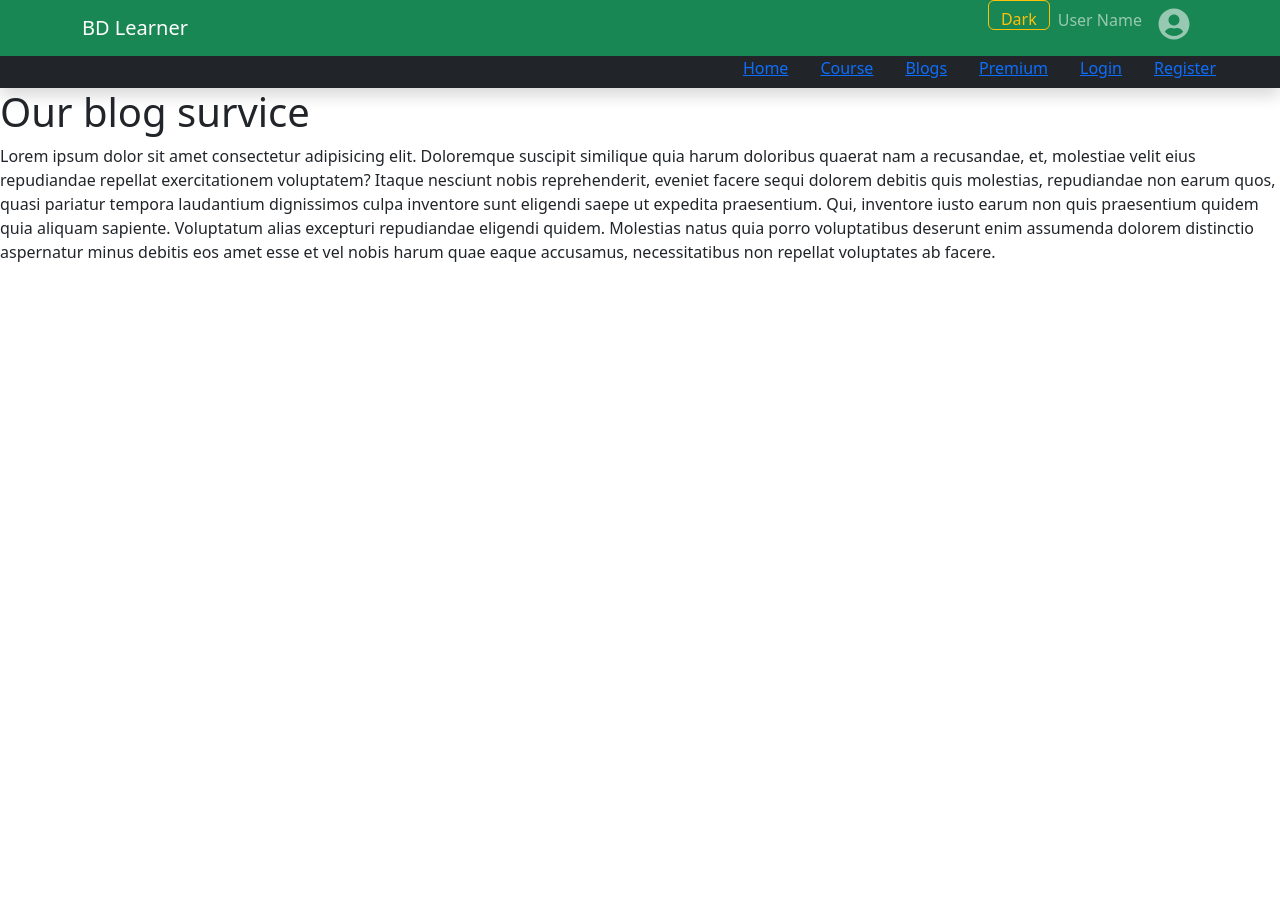
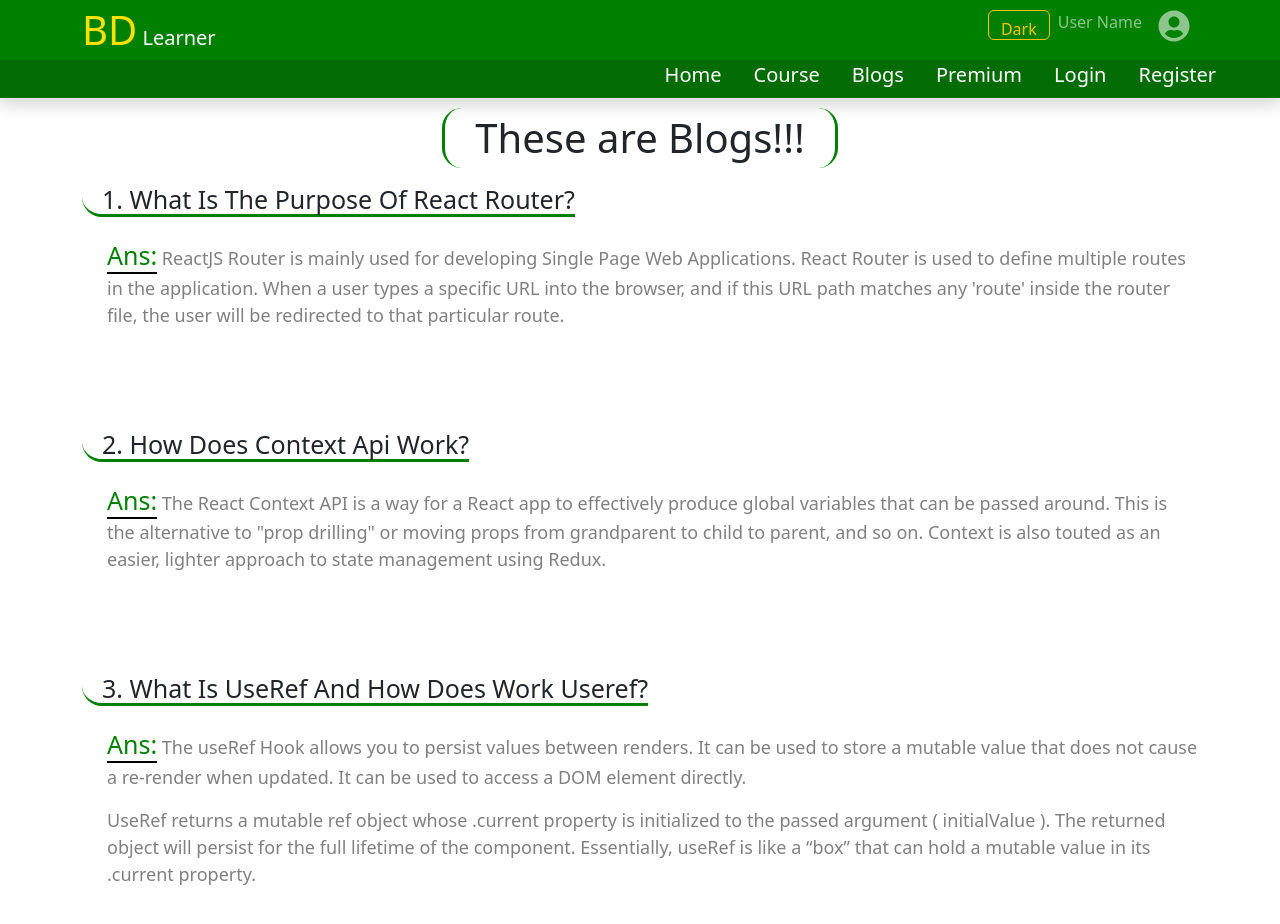
Before and after one commit to sultanmahmud07/bd-learner-client, a React (Create React App) app: page /blog in a window 1280 px wide. Shown: the top 924 px of the page. Before the commit the page ends 800 px from the top, so only its background shows below. Built offline with nearby package versions, Linux system fonts and the light colour scheme; no server answers.

Commit message:
home page work done

```diff
--- /dev/null
+++ b/src/Common/Common.css
@@ -0,0 +1,69 @@
+.header-color{
+  background-color: green;
+}
+.header-color-2{
+  background-color: #046c04;
+}
+.header-color-2 a{
+  color: rgb(255, 255, 255);
+  text-decoration: none;
+  font-size: 20px;
+
+
+}
+.nav-m a{
+padding: 0px;
+}
+.header-color-2 a:hover{
+  color: rgb(255, 200, 0);
+  /* background-color: green; */
+}
+.logo{
+  font-size: 40px;
+  padding: 0px;
+  color: rgb(255, 225, 0);
+}
+.margin-set{
+  margin: 0px;
+  padding: 0px;
+}
+.left-site{
+  position: sticky;
+  top: 0px;
+}
+.course-title{
+  color: black;
+  border-bottom: 2px solid green;
+  padding: 10px 0px;
+}
+.left-site-ul{
+  list-style: none;
+}
+.left-site-ul li{
+  /* background-color: orangered; */
+  /* margin: 20px 0px; */
+
+}
+.left-site-ul li a{
+  display: block;
+  /* background-color: rgb(161, 224, 161); */
+  /* padding: 20px 0px; */
+  color: green;
+  font-size: 20px;
+  text-transform: capitalize;
+text-decoration: none;
+}
+.left-site-ul li a:hover{
+  color: black;
+}
+.single-card-title{
+  /* border-bottom: 2px solid #046c04; */
+}
+
+
+@media only screen and (max-width: 600px) {
+  /* .left-site-ul li a{
+    margin: 0px;
+  } */
+
+}
--- /dev/null
+++ b/src/Share/Blog/Blog.css
@@ -0,0 +1,33 @@
+.single-question{
+  text-align: left;
+  margin-bottom: 100px;
+}
+.blog-title{
+  /* color: orangered; */
+  display: inline-block;
+  border-left: 3px solid green;
+  border-right:3px solid green;
+  border-radius: 20px;
+  padding: 7px;
+  margin-top: 10px;
+  padding: 6px 30px;
+}
+.q-title{
+  border-bottom: 3px solid green;
+  display: inline-block;
+  border-bottom-left-radius: 20px;
+  padding-left: 20px;
+  margin-bottom: 20px;
+  font-size: 25px;
+  text-transform: capitalize;
+}
+.ans{
+  color: green;
+  font-size: 25px;
+  border-bottom: 2px solid black;
+}
+.q-p{
+  margin-left: 25px;
+  color: gray;
+  font-size: 18px;
+}
--- a/src/Share/Blog/Blog.js
+++ b/src/Share/Blog/Blog.js
@@ -1,12 +1,42 @@
 import React from 'react';
 import Header from '../Header/Header';
+import './Blog.css';
 
 const Blog = () => {
   return (
     <div>
       <Header></Header>
-      <h1>Our blog survice</h1>
-      <p>Lorem ipsum dolor sit amet consectetur adipisicing elit. Doloremque suscipit similique quia harum doloribus quaerat nam a recusandae, et, molestiae velit eius repudiandae repellat exercitationem voluptatem? Itaque nesciunt nobis reprehenderit, eveniet facere sequi dolorem debitis quis molestias, repudiandae non earum quos, quasi pariatur tempora laudantium dignissimos culpa inventore sunt eligendi saepe ut expedita praesentium. Qui, inventore iusto earum non quis praesentium quidem quia aliquam sapiente. Voluptatum alias excepturi repudiandae eligendi quidem. Molestias natus quia porro voluptatibus deserunt enim assumenda dolorem distinctio aspernatur minus debitis eos amet esse et vel nobis harum quae eaque accusamus, necessitatibus non repellat voluptates ab facere.</p>
+      <div className=" text-center d-block">
+        <h1 className='blog-title topic-header'>These are Blogs!!!</h1>
+      </div>
+      <div className="container mt-2">
+        <div className="single-question">
+          <div className="title-wrapper">
+            <div >
+              <h2 className="q-title">1. what is the purpose of react router?</h2>
+            </div>
+          </div>
+          <p className='q-p'><span className='ans'>Ans:</span> ReactJS Router is mainly used for developing Single Page Web Applications. React Router is used to define multiple routes in the application. When a user types a specific URL into the browser, and if this URL path matches any 'route' inside the router file, the user will be redirected to that particular route.</p>
+        </div>
+        <div className="single-question">
+          <div className="title-wrapper">
+            <div>
+              <h2 className="q-title">2. how does context api work?</h2>
+            </div>
+          </div>
+          <p className='q-p'><span className='ans'>Ans:</span> The React Context API is a way for a React app to effectively produce global variables that can be passed around. This is the alternative to "prop drilling" or moving props from grandparent to child to parent, and so on. Context is also touted as an easier, lighter approach to state management using Redux.</p>
+        </div>
+        <div className="single-question">
+          <div className="title-wrapper">
+            <div>
+              <h2 className="q-title">3. what is useRef and how does work useref?</h2>
+            </div>
+          </div>
+          <p className='q-p'><span className='ans'>Ans:</span> The useRef Hook allows you to persist values between renders. It can be used to store a mutable value that does not cause a re-render when updated. It can be used to access a DOM element directly.</p>
+          <p className='q-p'> UseRef returns a mutable ref object whose .current property is initialized to the passed argument ( initialValue ). The returned object will persist for the full lifetime of the component. Essentially, useRef is like a “box” that can hold a mutable value in its .current property.</p>
+        </div>
+      </div>
+
     </div>
   );
 };
--- a/src/Share/Course/Course.js
+++ b/src/Share/Course/Course.js
@@ -10,7 +10,7 @@ const Course = () => {
     <div>
 
       <h2>This is course Home: {allCourse.length}</h2>
-      <Row className='row-cols-1 row-cols-lg-2 g-3'>
+      <Row className='row-cols-1 row-cols-lg-2 g-4'>
         <>
           {
             allCourse.map(course => <CourseSummaryCard
--- a/src/Share/CourseSummaryCard/CourseSummaryCard.js
+++ b/src/Share/CourseSummaryCard/CourseSummaryCard.js
@@ -12,7 +12,7 @@ const CourseSummaryCard = ({ course }) => {
         <Card>
             <Card.Img variant="top" src={image_url} />
             <Card.Body>
-              <Card.Title className='text-start'>{title}</Card.Title>
+              <Card.Title className='single-card-title text-start'>{title}</Card.Title>
               <Card.Text className='text-start'>
                {
                 details.length > 100? <span>{details.slice(0, 100) + '...'} <Link to={`/course/${_id}`}>Read more</Link></span> : <span>{details}</span>
--- a/src/Share/Header/Header.js
+++ b/src/Share/Header/Header.js
@@ -8,6 +8,7 @@ import { Link, NavLink } from 'react-router-dom';
 import { AuthContext } from '../../Contexts/AuthProvider/AuthProvider';
 import { Col, Image, Row } from 'react-bootstrap';
 import Button from 'react-bootstrap/Button';
+import '../../Common/Common.css';
 
 const Header = () => {
   const {user, logOut} =useContext(AuthContext);
@@ -22,12 +23,12 @@ const Header = () => {
   // console.log(user);
   return (
     <div>
-      <Navbar className='m-0 p-0' collapseOnSelect expand="lg" bg="success" variant="dark">
+      <Navbar className='m-0 p-0 header-color' collapseOnSelect expand="lg"  variant="dark">
       <Container>
-        <Navbar.Brand >BD Learner</Navbar.Brand>
+        <Navbar.Brand className='margin-set py-0' ><span className='logo'>BD</span> Learner</Navbar.Brand>
         <Navbar.Toggle aria-controls="responsive-navbar-nav" />
         <Navbar.Collapse id="responsive-navbar-nav">
-          <Nav className="m-auto d-lg-none">
+          <Nav className="m-auto d-lg-none header-color-2">
             <NavLink to="/home">Home</NavLink>
             <NavLink to="/course">Course</NavLink>
             <NavLink to="/login">Login</NavLink>
@@ -35,9 +36,9 @@ const Header = () => {
 
 
           </Nav>
-          <Nav className='ms-auto'>
+          <Nav className='ms-auto nav-m'>
           <Button className='fs-6' style={{height: '30px'}} variant="outline-warning">Dark</Button>
-            <Nav.Link>
+            <Nav.Link className='py-0'>
               {
                 user?.displayName ?
                 <p>{user?.displayName}</p>
@@ -62,7 +63,7 @@ const Header = () => {
       </Container>
     </Navbar>
 
-    <Nav className="text-end shadow pe-5 bg-dark pb-2 pt-0 mt-0 d-none d-lg-block">
+    <Nav className="text-end shadow pe-5 header-color-2 pb-2 pt-0 mt-0 d-none d-lg-block">
             <NavLink className='mx-3' to="/home">Home</NavLink>
             <NavLink className='mx-3' to="/course">Course</NavLink>
             <NavLink className='mx-3' to="/blog">Blogs</NavLink>
--- a/src/Share/LeftSiteNav/LeftSiteNav.js
+++ b/src/Share/LeftSiteNav/LeftSiteNav.js
@@ -12,12 +12,12 @@ const LeftSiteNav = () => {
     .then(data => setCategories(data));
   }, [])
   return (
-    <div>
-      <h3>All Courses {categories.length}</h3>
+    <div className='left-site'>
+      <h3 className='course-title'>All Courses </h3>
 
-      <ul>
+      <ul className='left-site-ul'>
       {
-        categories.map(category => <li key={category.id}><Link to={`/category/${category.id}`}>{category.name}</Link></li>)
+        categories.map(category => <li key={category.id}><Link className='py-lg-3' to={`/category/${category.id}`}>{category.name}</Link></li>)
       }
         {/* <li><Link to='/html'>HTML</Link></li>
         <li><Link to='/css'>CSS</Link></li>
--- a/src/Share/Register/Register.js
+++ b/src/Share/Register/Register.js
@@ -10,7 +10,7 @@ import Header from '../Header/Header';
 const Register = () => {
 const [error, setError] =useState('')
 const {createUser, updateUserProfile} =useContext(AuthContext)
-console.log(updateUserProfile)
+// console.log(updateUserProfile)
  const handleSubmit = (event) =>{
   event.preventDefault();
   const form = event.target;
@@ -18,7 +18,7 @@ console.log(updateUserProfile)
   const email =form.email.value;
   const photoURL =form.photoURL.value;
   const password =form.password.value;
-  console.log(name, email, photoURL, password);
+  // console.log(name, email, photoURL, password);
 
 createUser(email, password)
 .then(result => {
```
